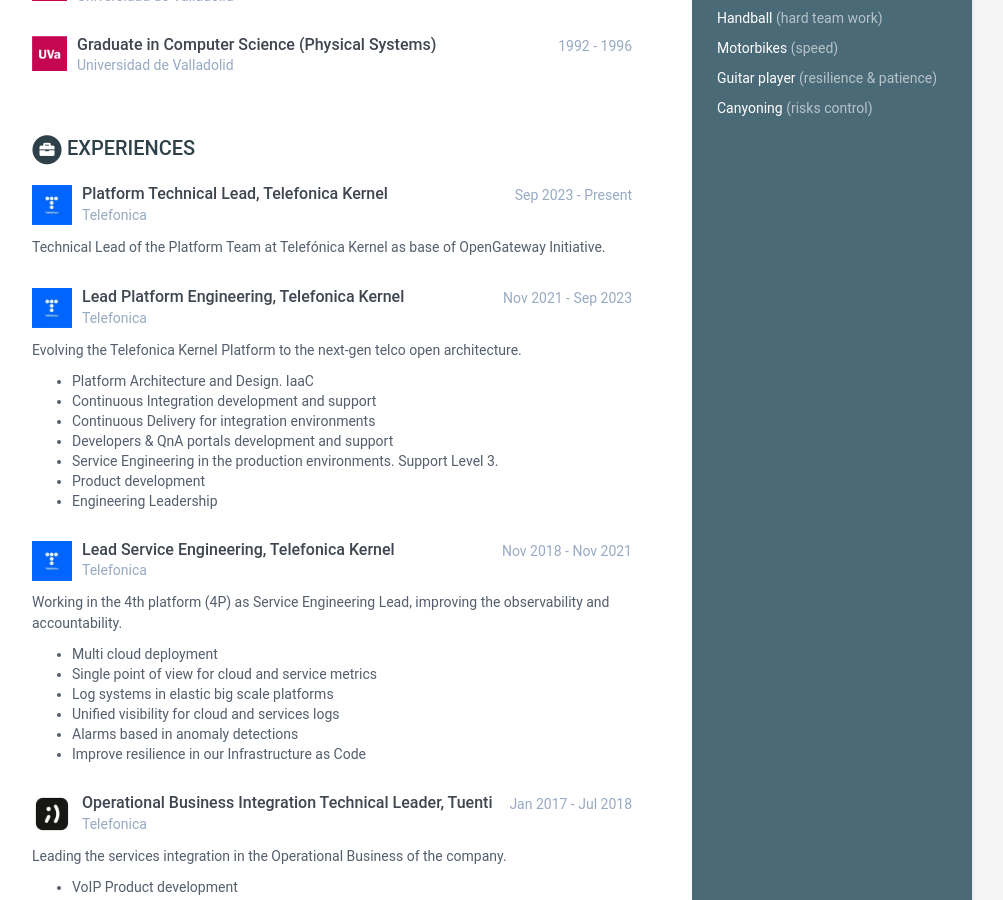
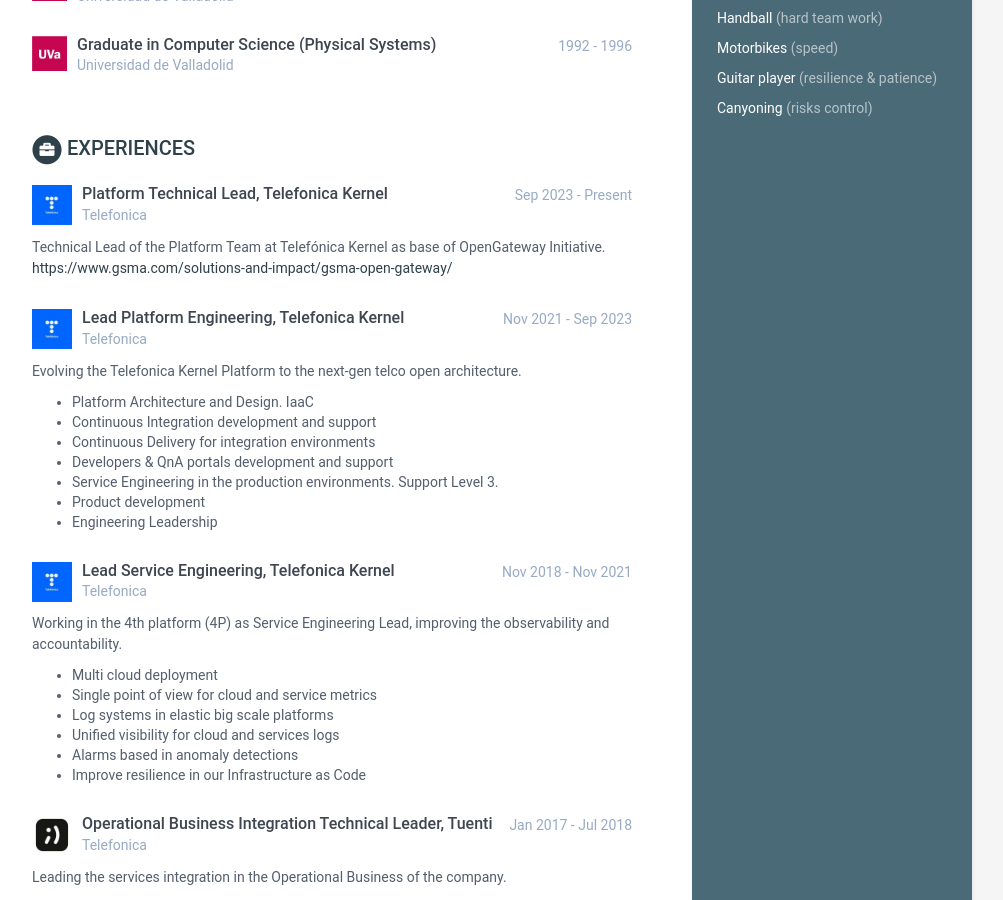
Before and after one commit to dgalpaj/dgalpaj.github.io, a Jekyll site: the page built from index.html, in a window 1280 px wide and 900 px high, scrolled down 987 px. Shown: the whole window, without its empty margins (168-1171 px from the left). Built offline with Jekyll 4.4.1, drawn with Linux system fonts in a browser that asks for light colours; part of the change alters nothing that is shown.

Commit message:
Update data.yml

```diff
--- a/_data/data.yml
+++ b/_data/data.yml
@@ -102,7 +102,7 @@ experiences:
       details: |
 
         Technical Lead of the Platform Team at Telefónica Kernel as base of OpenGateway Initiative.
-      link: "https://www.gsma.com/solutions-and-impact/gsma-open-gateway/"
+        [https://www.gsma.com/solutions-and-impact/gsma-open-gateway/](https://www.gsma.com/solutions-and-impact/gsma-open-gateway/)
     - role: Lead Platform Engineering, Telefonica Kernel
       time: Nov 2021 - Sep 2023
       company: Telefonica
```
